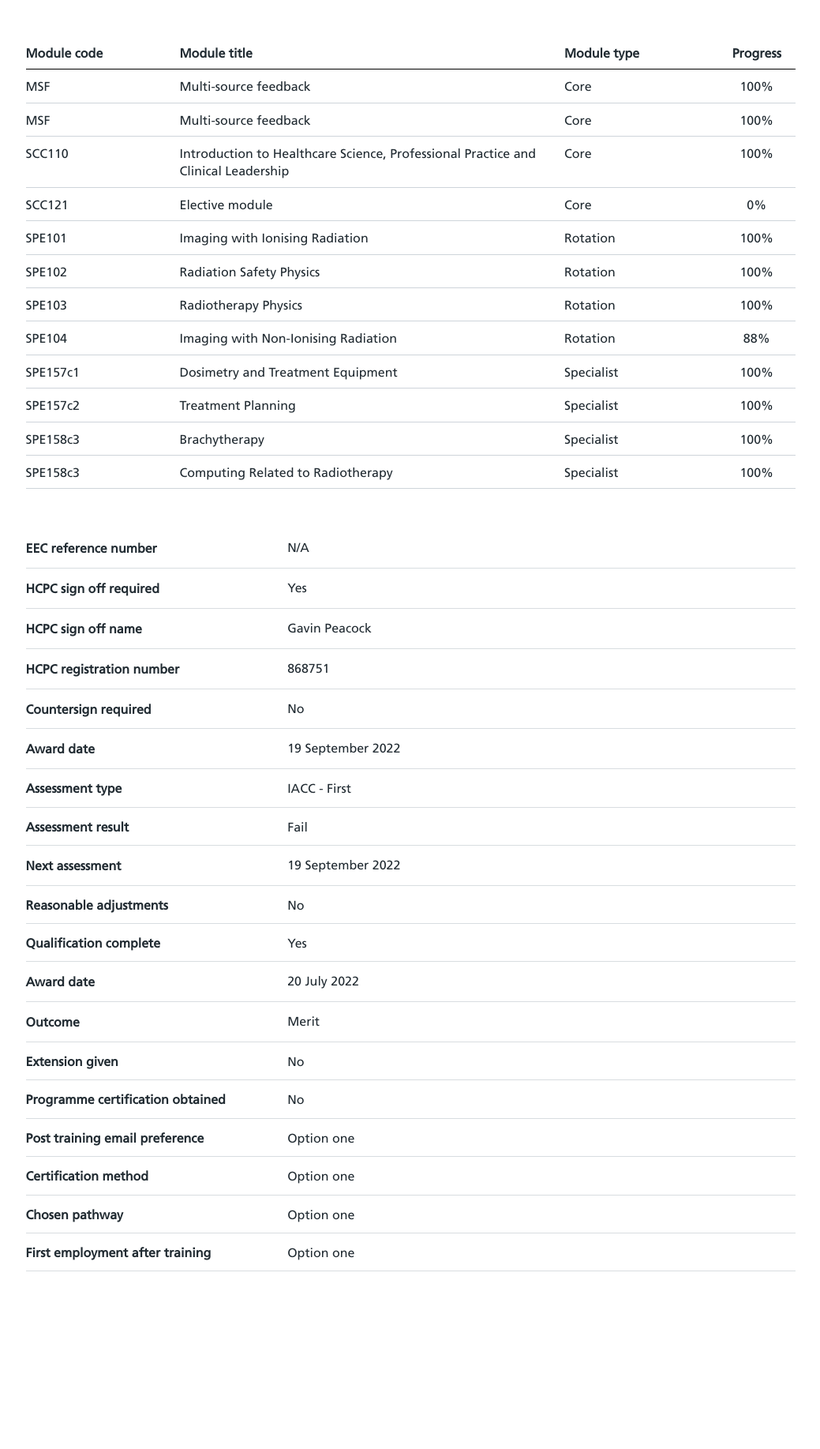
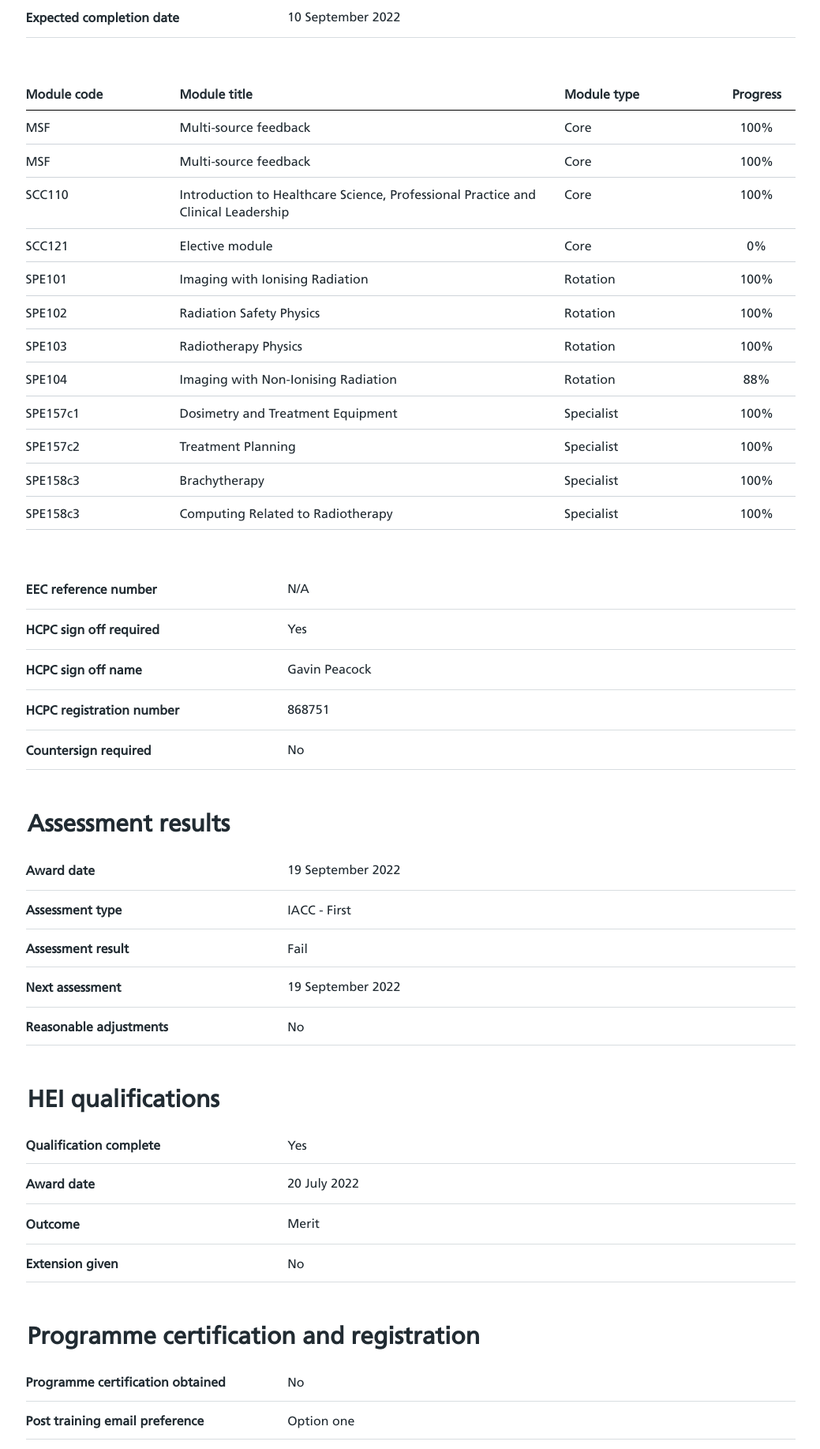
Before and after one commit to torchbox/NSHCS-TMS, a website built with webpack: page templates/progress-view.html in a window 1280 px wide. Shown: the part 584-2419 px from the top of the page at 79% size, without its empty margins (120-1159 px from the left). Before the commit the page ends 2244 px from the top, so only its background shows below. Built offline with nearby package versions, Linux system fonts and the light colour scheme.

Commit message:
Fix headings

```diff
--- a/templates/progress-view.html
+++ b/templates/progress-view.html
@@ -64,7 +64,8 @@
                 <div class="form">
 
                     <!-- Workplace portfolio -->
-                    <div class="form__div">
+                    <div class="form__fieldset">
+                        <legend class="form__legend">Workplace portfolio</legend>
 
                         <div class="form__item">
                             <div class="form__label form__label--disabled">Overall progress</div>
@@ -187,7 +188,8 @@
                     </div>
 
                     <!-- Assessment results -->
-                    <div class="form__div">
+                    <div class="form__fieldset">
+                        <legend class="form__legend">Assessment results</legend>
                         <div class="form__item">
                             <p class="form__label">Award date</p>
                             <div data-date>
@@ -232,8 +234,9 @@
                         </div>
                     </div>
 
-                    <!-- Training contacts -->
-                    <div class="form__div">
+                    <!-- HEI qualifications -->
+                    <div class="form__fieldset">
+                        <legend class="form__legend">HEI qualifications</legend>
                         <div class="form__item">
                             <div class="form__label">Qualification complete</div>
                             <div data-form="qualification-complete-yes"></div>
@@ -270,8 +273,8 @@
                     </div>
 
                     <!-- Programme certification and registration -->
-                    <div class="form__div">
-
+                    <div class="form__fieldset">
+                        <legend class="form__legend">Programme certification and registration</legend>
                         <div class="form__item">
                             <div class="form__label">Programme certification obtained</div>
                             <div data-form="programme-certification-obtained-yes"></div>
```
Also changed, not shown: templates/details-view.html (+12 -9 lines).
